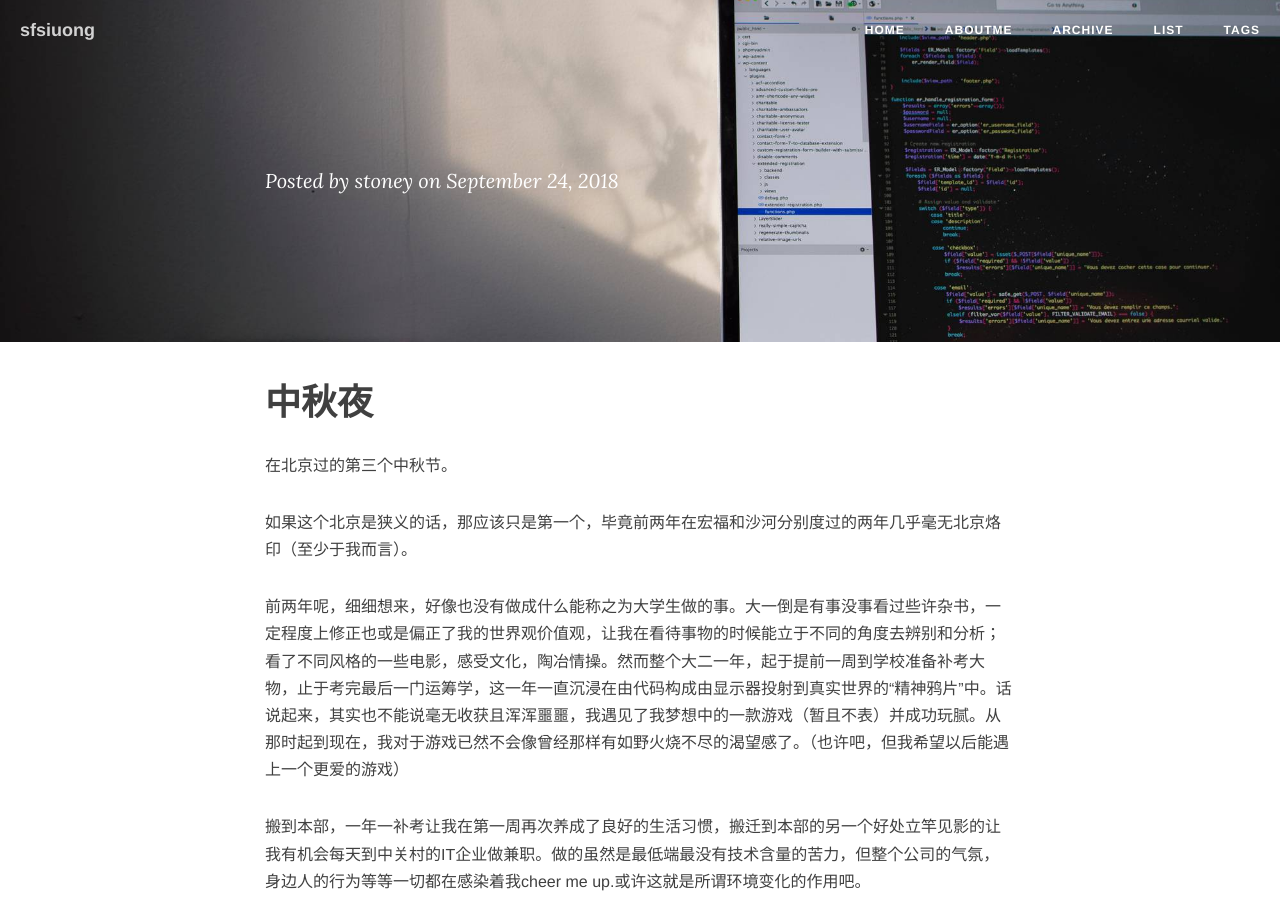
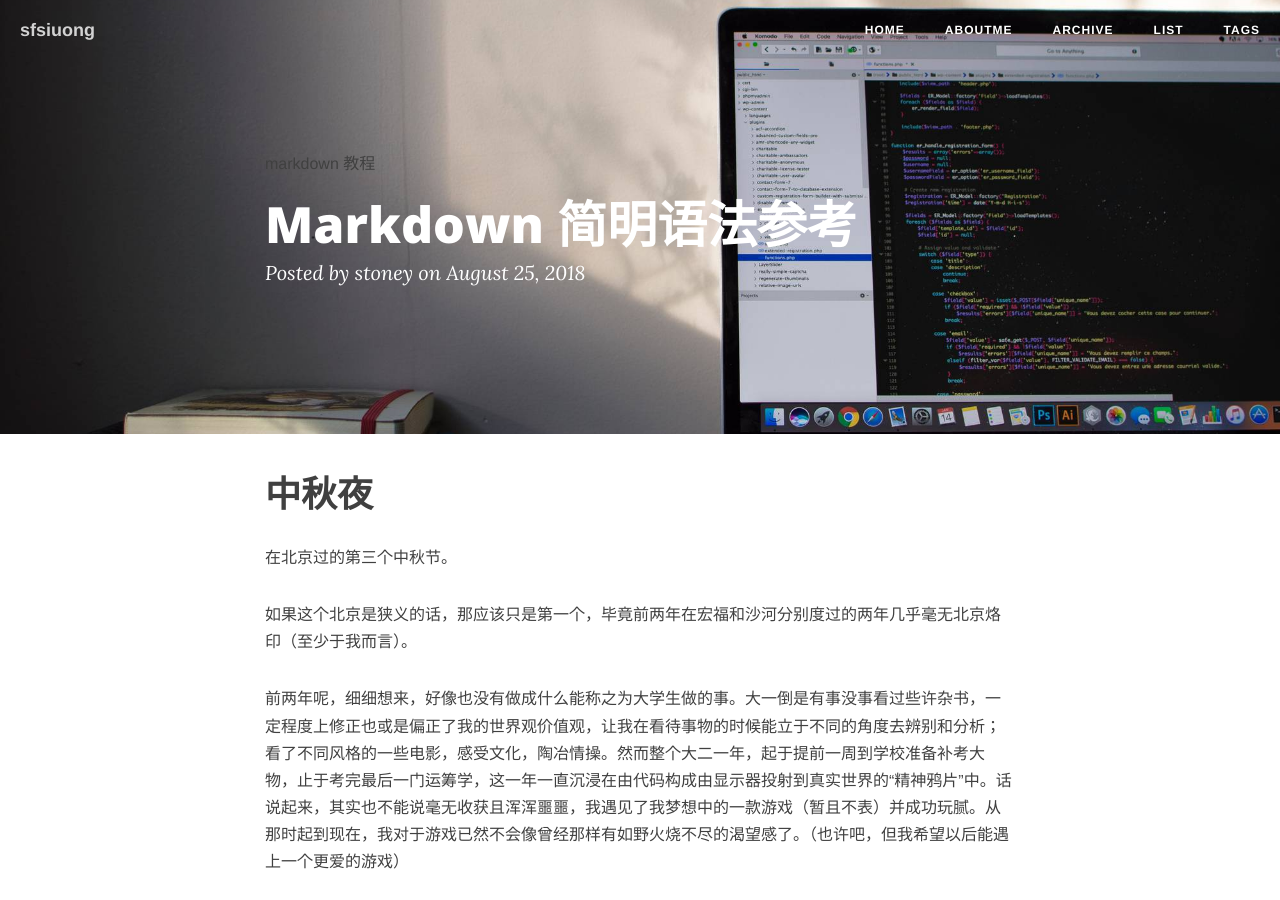
Before and after one commit to sfsiuong/sfsiuong.github.io, a Jekyll site: the page built from _posts/2018-09-24-reason-to-write.md, in a window 1280 px wide and 900 px high. Built offline with Jekyll 4.4.1, drawn with Linux system fonts in a browser that asks for light colours; nearby versions of some CDN libraries; comment, search, counter and statistics services are not loaded.

Commit message:
。。。

```diff
--- a/_posts/2018-09-24-reason-to-write.md
+++ b/_posts/2018-09-24-reason-to-write.md
@@ -1,10 +1,10 @@
 ---
 layout: post
 title: Markdown 简明语法参考
-date:2018-9-24
+date: 2018-8-25
 categories: blog
-tags: 随笔
-description: 无所事事
+tags: markdown 教程
+description: Markdown 简明语法参考
 ---
 
 #  中秋夜
```
